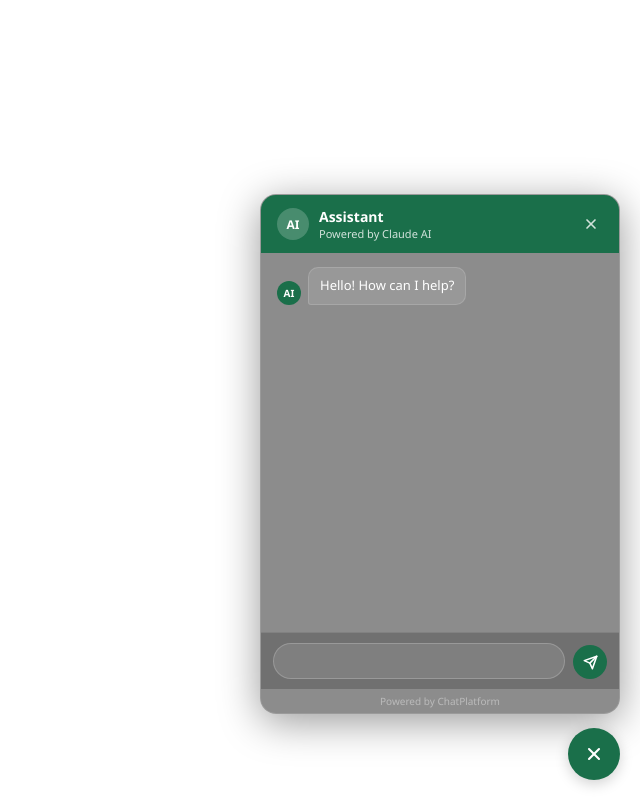
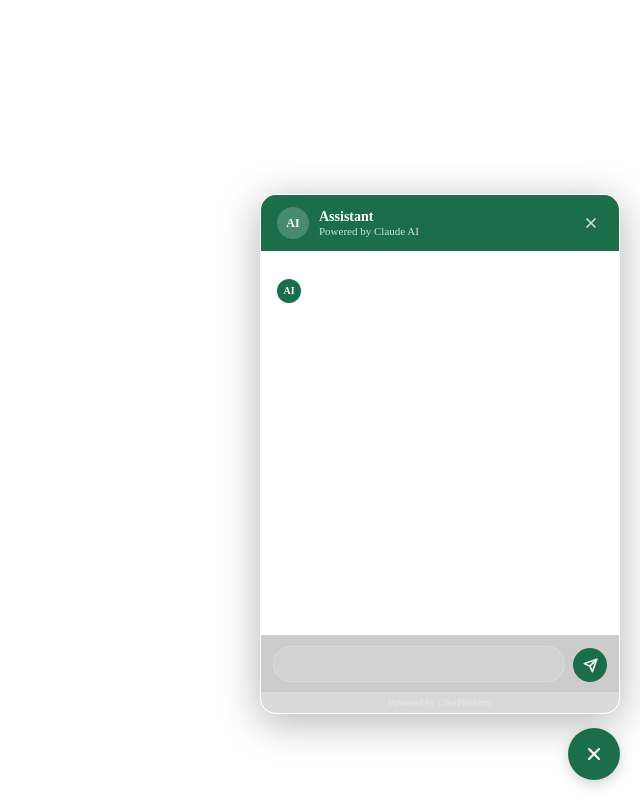
Before and after one commit to nizam-maker/chatbot, a plain HTML site: page static/embed.html in a window 1280 px wide. Both pictures are taken after a click on the button "Open chat". Shown: the whole page, without its empty margins (640-1280 px from the left). Drawn offline with Linux system fonts and the light colour scheme; no server answers.

Commit message:
modified window

```diff
--- a/static/embed.html
+++ b/static/embed.html
@@ -8,19 +8,16 @@
 *{box-sizing:border-box;margin:0;padding:0}
 :root{
   --primary:#1a6f4a;--primary-h:#145a3c;
-  --bg:rgba(0,0,0,0.15);
-  --surface:rgba(255,255,255,0.08);
-  --border:rgba(255,255,255,0.15);
   --user-bg:#1a6f4a;--user-txt:#fff;
-  --bot-bg:rgba(255,255,255,0.10);
-  --bot-txt:#ffffff;
-  --muted:rgba(255,255,255,0.6);
   --font:"Segoe UI",system-ui,sans-serif;--radius:12px;
 }
-html{height:100%;overflow:hidden;background:transparent !important;background-color:transparent !important}
-body{height:100%;overflow:hidden;background:none !important;background-color:rgba(0,0,0,0) !important;margin:0;padding:0}
-body{font-family:var(--font);display:flex;flex-direction:column;
-     align-items:flex-end;justify-content:flex-end;padding:0}
+html,body{
+  height:100%;
+  overflow:hidden;
+  background:none !important;
+  background-color:transparent !important;
+  margin:0;padding:0;
+}
 
 /* ── Bubble button ── */
 #bubble-btn{width:52px;height:52px;border-radius:50%;
@@ -36,27 +33,30 @@ body{font-family:var(--font);display:flex;flex-direction:column;
 #bubble-btn.open .icon-chat{opacity:0;transform:rotate(90deg)}
 #bubble-btn.open .icon-close{opacity:1;transform:rotate(0deg)}
 
-/* ── Chat window ── */
-#chat-window{position:fixed;bottom:86px;right:20px;
+/* ── Chat window — fully transparent with blur ── */
+#chat-window{
+  position:fixed;bottom:86px;right:20px;
   width:360px;height:520px;
-             background:rgba(0,0,0,0.45);
-             backdrop-filter:blur(16px);
-             -webkit-backdrop-filter:blur(16px);
-             border:1px solid rgba(255,255,255,0.12);
+  background:transparent;
   border-radius:16px;overflow:hidden;
-             box-shadow:0 8px 40px rgba(0,0,0,.4);
+  box-shadow:0 8px 40px rgba(0,0,0,.3);
   display:flex;flex-direction:column;
   transform:scale(.85) translateY(20px);
   opacity:0;pointer-events:none;
-             transition:transform .2s cubic-bezier(.34,1.56,.64,1),
-                         opacity .18s ease;
-             transform-origin:bottom right}
-#chat-window.open{transform:scale(1) translateY(0);
-                  opacity:1;pointer-events:all}
+  transition:transform .2s cubic-bezier(.34,1.56,.64,1),opacity .18s ease;
+  transform-origin:bottom right;
+  border:1px solid rgba(255,255,255,0.1);
+}
+#chat-window.open{
+  transform:scale(1) translateY(0);
+  opacity:1;pointer-events:all;
+}
 
 /* Header */
-.chat-head{padding:12px 16px;display:flex;align-items:center;
-           gap:10px;color:#fff;flex-shrink:0}
+.chat-head{
+  padding:12px 16px;display:flex;align-items:center;
+  gap:10px;color:#fff;flex-shrink:0;
+}
 .chat-avatar{width:32px;height:32px;border-radius:50%;
              background:rgba(255,255,255,.2);
              display:flex;align-items:center;justify-content:center;
@@ -69,11 +69,14 @@ body{font-family:var(--font);display:flex;flex-direction:column;
            padding:4px;border-radius:50%;transition:opacity .15s}
 .close-btn:hover{opacity:1}
 
-/* Messages */
-#messages{flex:1;overflow-y:auto;padding:14px 16px;
-          display:flex;flex-direction:column;gap:10px}
+/* Messages area — transparent */
+#messages{
+  flex:1;overflow-y:auto;padding:14px 16px;
+  display:flex;flex-direction:column;gap:10px;
+  background:transparent;
+}
 #messages::-webkit-scrollbar{width:3px}
-#messages::-webkit-scrollbar-thumb{background:var(--border);border-radius:2px}
+#messages::-webkit-scrollbar-thumb{background:rgba(255,255,255,0.2);border-radius:2px}
 
 .bubble-row{display:flex;gap:7px;align-items:flex-end;max-width:88%}
 .bubble-row.user{align-self:flex-end;flex-direction:row-reverse}
@@ -82,34 +85,58 @@ body{font-family:var(--font);display:flex;flex-direction:column;
     display:flex;align-items:center;justify-content:center;
     font-size:10px;font-weight:700}
 .av-bot{background:var(--primary);color:#fff}
-.av-user{background:#d4edde;color:var(--primary)}
-.bubble{padding:8px 11px;border-radius:10px;font-size:13px;
-        line-height:1.5;word-break:break-word}
-.bubble.bot{background:var(--bot-bg);color:var(--bot-txt);
-            border:1px solid var(--border);border-bottom-left-radius:3px}
-.bubble.user{background:var(--user-bg);color:var(--user-txt);
-             border-bottom-right-radius:3px}
+.av-user{background:rgba(255,255,255,0.2);color:#fff}
+
+/* Bot bubble — glassmorphism */
+.bubble.bot{
+  padding:8px 11px;border-radius:10px;font-size:13px;
+  line-height:1.5;word-break:break-word;
+  background:rgba(255,255,255,0.12);
+  backdrop-filter:blur(10px);
+  -webkit-backdrop-filter:blur(10px);
+  color:#fff;
+  border:1px solid rgba(255,255,255,0.15);
+  border-bottom-left-radius:3px;
+}
+/* User bubble — solid brand color */
+.bubble.user{
+  padding:8px 11px;border-radius:10px;font-size:13px;
+  line-height:1.5;word-break:break-word;
+  background:var(--user-bg);
+  color:#fff;
+  border-bottom-right-radius:3px;
+}
 
 /* Typing */
 .typing{display:none;align-self:flex-start}
 .typing.show{display:flex}
 .dots{display:flex;gap:3px;padding:3px 0}
-.dots span{width:6px;height:6px;border-radius:50%;background:var(--muted);
+.dots span{width:6px;height:6px;border-radius:50%;
+           background:rgba(255,255,255,0.5);
            animation:bounce .9s ease-in-out infinite}
 .dots span:nth-child(2){animation-delay:.15s}
 .dots span:nth-child(3){animation-delay:.3s}
 @keyframes bounce{0%,80%,100%{transform:translateY(0)}40%{transform:translateY(-6px)}}
 
-/* Input */
-.input-bar{padding:10px 12px;border-top:1px solid rgba(255,255,255,0.12);
-           background:rgba(0,0,0,0.2);display:flex;gap:8px;
-           align-items:flex-end;flex-shrink:0}
-#msg-input{flex:1;padding:8px 12px;border:1px solid rgba(255,255,255,0.2);
+/* Input bar — transparent */
+.input-bar{
+  padding:10px 12px;
+  border-top:1px solid rgba(255,255,255,0.1);
+  background:rgba(0,0,0,0.2);
+  backdrop-filter:blur(10px);
+  -webkit-backdrop-filter:blur(10px);
+  display:flex;gap:8px;
+  align-items:flex-end;flex-shrink:0;
+}
+#msg-input{
+  flex:1;padding:8px 12px;
+  border:1px solid rgba(255,255,255,0.2);
   border-radius:20px;font-size:13px;font-family:var(--font);
   resize:none;outline:none;max-height:80px;
   background:rgba(255,255,255,0.1);
   color:#fff;
-           line-height:1.4;transition:border-color .2s}
+  line-height:1.4;transition:border-color .2s;
+}
 #msg-input::placeholder{color:rgba(255,255,255,0.4)}
 #msg-input:focus{border-color:var(--primary)}
 .send-btn{width:34px;height:34px;border:none;border-radius:50%;
@@ -119,25 +146,27 @@ body{font-family:var(--font);display:flex;flex-direction:column;
 .send-btn:hover{background:var(--primary-h)}
 
 /* Branding footer */
-.branding{text-align:center;padding:5px;font-size:10px;
-          color:rgba(255,255,255,0.4);background:transparent;flex-shrink:0}
-.branding a{color:rgba(255,255,255,0.4);text-decoration:none}
-.branding a:hover{text-decoration:underline}
+.branding{
+  text-align:center;padding:5px;font-size:10px;
+  color:rgba(255,255,255,0.35);
+  background:rgba(0,0,0,0.15);
+  flex-shrink:0;
+}
+.branding a{color:rgba(255,255,255,0.35);text-decoration:none}
+.branding a:hover{color:rgba(255,255,255,0.6)}
 
 /* Notification dot */
 #notif-dot{position:fixed;bottom:58px;right:18px;
            width:10px;height:10px;background:#E24B4A;
-           border-radius:50%;border:2px solid var(--surface);
+           border-radius:50%;border:2px solid rgba(255,255,255,0.3);
            display:none;z-index:1000}
 #notif-dot.show{display:block}
 </style>
 </head>
 <body>
 
-<!-- Notification dot -->
 <div id="notif-dot"></div>
 
-<!-- Bubble button -->
 <button id="bubble-btn" onclick="toggleChat()" aria-label="Open chat">
   <svg class="icon-chat" width="22" height="22" fill="none" stroke="#fff"
        stroke-width="2" stroke-linecap="round" stroke-linejoin="round"
@@ -151,7 +180,6 @@ body{font-family:var(--font);display:flex;flex-direction:column;
   </svg>
 </button>
 
-<!-- Chat window -->
 <div id="chat-window">
   <div class="chat-head" id="chat-head" style="background:var(--primary)">
     <div class="chat-avatar" id="chat-avatar">AI</div>
@@ -203,40 +231,32 @@ let initials   = "AI";
 let isOpen     = false;
 let hasGreeted = false;
 
-// Get tenant slug from URL param or data attribute
 const params = new URLSearchParams(window.location.search);
 const slug   = params.get("tenant") || "laman_auto";
-
-// Base URL — points back to the platform server
-const BASE = window.location.origin;
+const BASE   = window.location.origin;
 
 async function loadConfig() {
   try {
-    const cfg = await fetch(`${BASE}/api/tenants/${slug}`).then(r => r.json());
+    const cfg = await fetch(`${BASE}/api/config`).then(r => r.json());
     initials  = cfg.brand_initials || "AI";
 
-    document.title                                        = cfg.bot_name || "Chat";
-    document.getElementById("head-title").textContent    = cfg.bot_name || "Assistant";
-    document.getElementById("chat-avatar").textContent   = initials;
-    document.getElementById("typing-av").textContent     = initials;
-    document.getElementById("bubble-btn").ariaLabel      = `Chat with ${cfg.bot_name}`;
+    document.title                                      = cfg.bot_name || "Chat";
+    document.getElementById("head-title").textContent  = cfg.bot_name || "Assistant";
+    document.getElementById("chat-avatar").textContent = initials;
+    document.getElementById("typing-av").textContent   = initials;
 
     if (cfg.brand_color) {
-      const root = document.documentElement;
-      root.style.setProperty("--primary",  cfg.brand_color);
-      root.style.setProperty("--user-bg",  cfg.brand_color);
-      root.style.setProperty("--primary-h",cfg.brand_color+"cc");
+      document.documentElement.style.setProperty("--primary",   cfg.brand_color);
+      document.documentElement.style.setProperty("--user-bg",   cfg.brand_color);
+      document.documentElement.style.setProperty("--primary-h", cfg.brand_color + "cc");
       document.getElementById("chat-head").style.background = cfg.brand_color;
     }
 
-    // Auto-open after 3 seconds with welcome message
     setTimeout(() => {
-      if (!isOpen && !hasGreeted) {
+      if (!isOpen && !hasGreeted)
         document.getElementById("notif-dot").classList.add("show");
-      }
     }, 3000);
 
-    // Store welcome for first open
     window._welcome = cfg.welcome_msg || "Hello! How can I help?";
   } catch(e) {
     console.error("[widget] Config load failed:", e);
@@ -251,14 +271,8 @@ function toggleChat() {
 
   if (isOpen && !hasGreeted) {
     hasGreeted = true;
-    const welcome = window._welcome || "Hello! How can I help?";
-    addBubble(welcome.replace(/\n/g,"<br>"), "bot", true);
+    addBubble((window._welcome || "Hello!").replace(/\n/g,"<br>"), "bot", true);
   }
-}
-
-function now() {
-  return new Date().toLocaleTimeString("en-MY",
-    {hour:"2-digit", minute:"2-digit"});
 }
 
 function esc(t) {
@@ -276,7 +290,7 @@ function addBubble(text, role, isHtml = false) {
 
   const b     = document.createElement("div");
   b.className = `bubble ${role}`;
-  b.innerHTML = (isHtml ? text : esc(text).replace(/\n/g,"<br>"));
+  b.innerHTML = isHtml ? text : esc(text).replace(/\n/g,"<br>");
 
   row.append(av, b);
   msgs.appendChild(row);
@@ -285,15 +299,13 @@ function addBubble(text, role, isHtml = false) {
 
 function showTyping(show) {
   document.getElementById("typing").classList.toggle("show", show);
-  const msgs = document.getElementById("messages");
-  msgs.scrollTop = msgs.scrollHeight;
+  document.getElementById("messages").scrollTop = 999999;
 }
 
 async function send() {
   const inp = document.getElementById("msg-input");
   const msg = inp.value.trim();
   if (!msg) return;
-
   inp.value = "";
   inp.style.height = "auto";
   addBubble(msg, "user");
@@ -303,22 +315,14 @@ async function send() {
     const res  = await fetch(`${BASE}/api/chat`, {
       method:  "POST",
       headers: {"Content-Type":"application/json"},
-      body:    JSON.stringify({
-        message:     msg,
-        session_id:  sessionId,
-        customer_id: "widget-visitor"
-      })
+      body:    JSON.stringify({message:msg, session_id:sessionId, customer_id:"widget-visitor"})
     });
     const data = await res.json();
     showTyping(false);
     if (data.error) { addBubble("⚠️ " + data.error, "bot"); return; }
     addBubble(data.reply, "bot");
     sessionId = data.session_id;
-
-    // Show notif dot if window is closed
-    if (!isOpen) {
-      document.getElementById("notif-dot").classList.add("show");
-    }
+    if (!isOpen) document.getElementById("notif-dot").classList.add("show");
   } catch(e) {
     showTyping(false);
     addBubble("⚠️ Connection error.", "bot");
```
Lines whose indentation alone changed are shown as unchanged.
